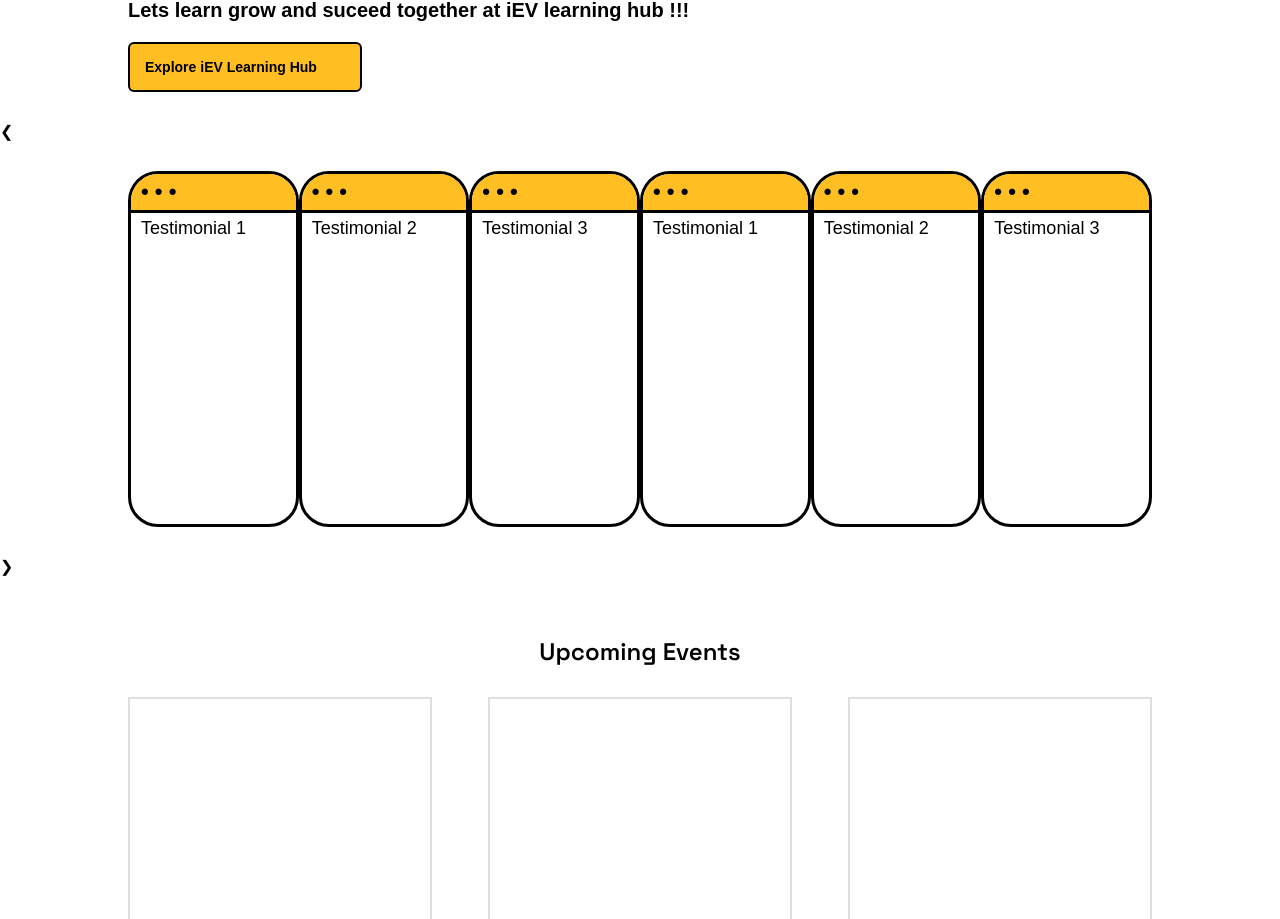
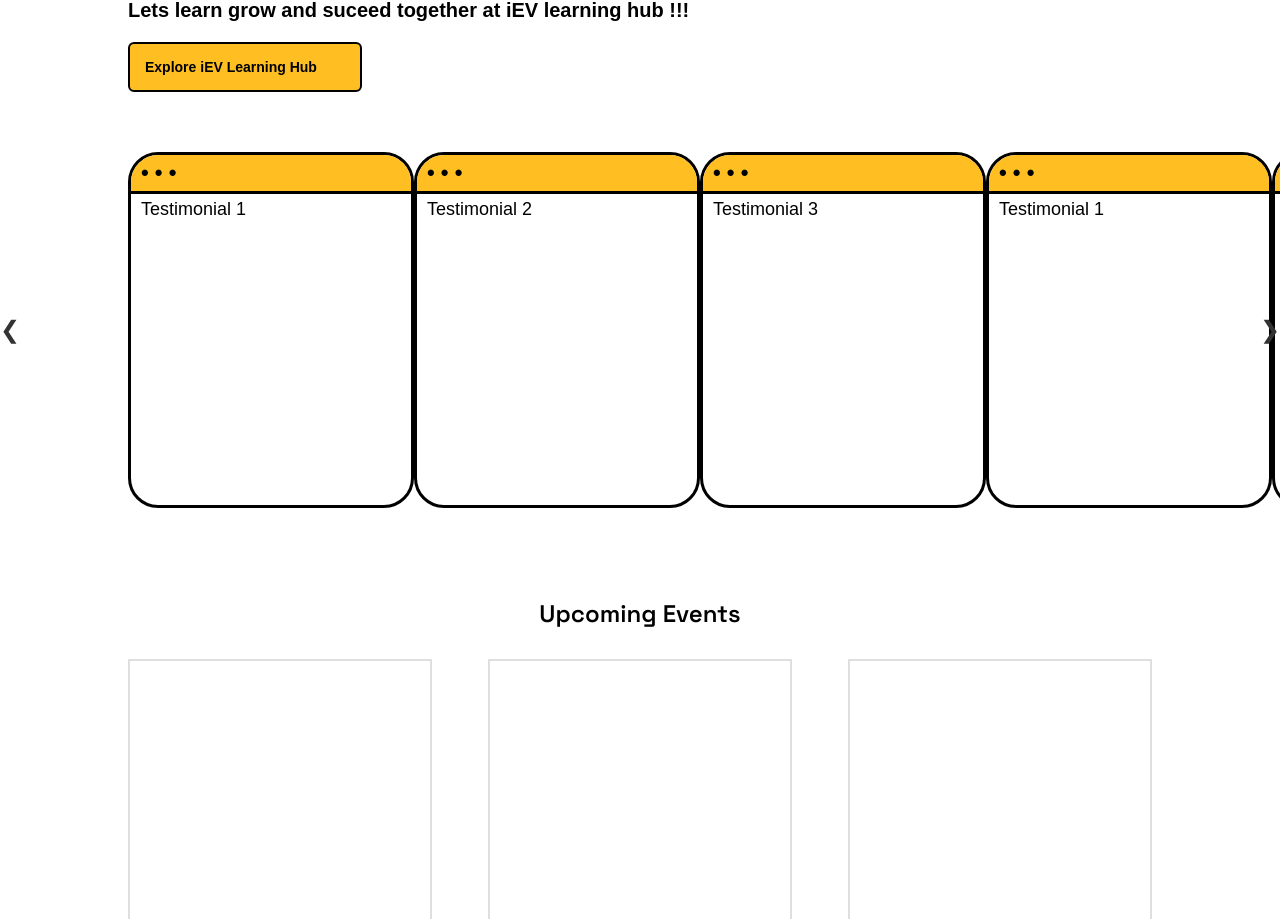
Before and after one commit to iev21/iev-frontend, an Angular app: page / in a window 1280 px wide. Shown: the part 1680-2599 px from the top of the page. Built offline with nearby package versions, Linux system fonts and the light colour scheme.

Commit message:
Update testimonials.component.scss

```diff
--- a/src/app/testimonials/testimonials.component.scss
+++ b/src/app/testimonials/testimonials.component.scss
@@ -1,3 +1,38 @@
+/* Testimonials Container */
+.testimonials-container {
+    position: relative; /* Position arrows */
+    display: flex; /* Display testimonials container as flex */
+    align-items: center; /* Align items vertically */
+    overflow: hidden; /* Hide overflowing testimonials */
+    width: 100%; /* Adjust width as needed */
+}
+
+/* Testimonials Content */
+.testimonials {
+    display: flex; /* Display testimonials in a flex container */
+    transition: transform 0.3s ease; /* Smooth transition for scrolling */
+}
+
+/* Arrows */
+.arrow {
+    position: absolute; /* Position arrows */
+    top: 50%; /* Align arrows vertically */
+    transform: translateY(-50%); /* Adjust vertical alignment */
+    font-size: 24px; /* Adjust arrow size */
+    cursor: pointer; /* Add pointer cursor */
+    color: #333; /* Set arrow color */
+    z-index: 1; /* Ensure arrows are above testimonials */
+}
+
+.left-arrow {
+    left: 0; /* Position left arrow */
+}
+
+.right-arrow {
+    right: 0; /* Position right arrow */
+}
+
+
 .header{
     text-align: center;
     font-size: 38px;
```
